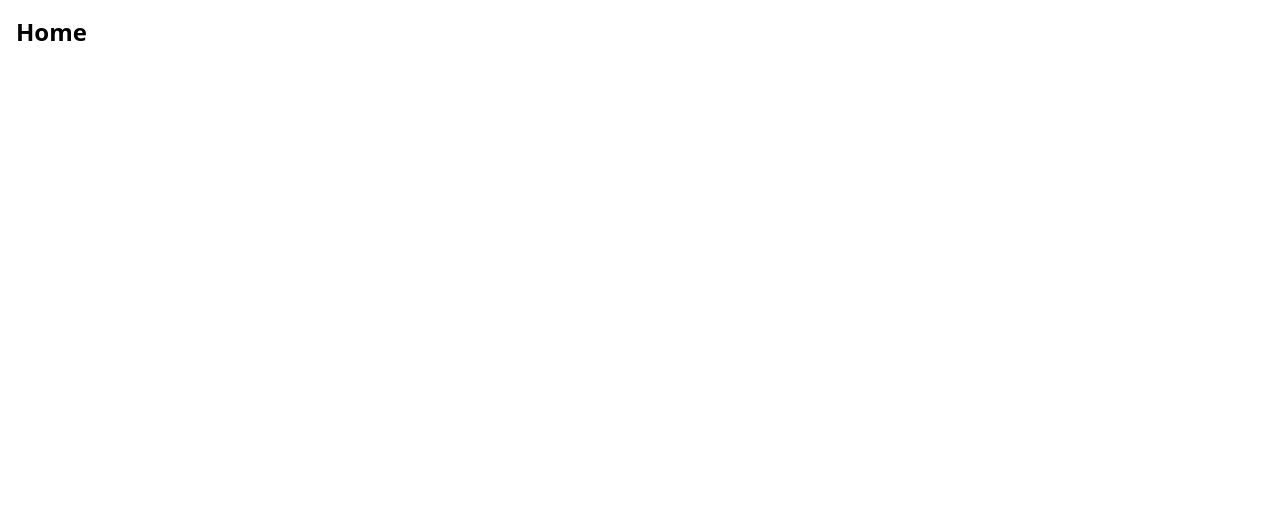
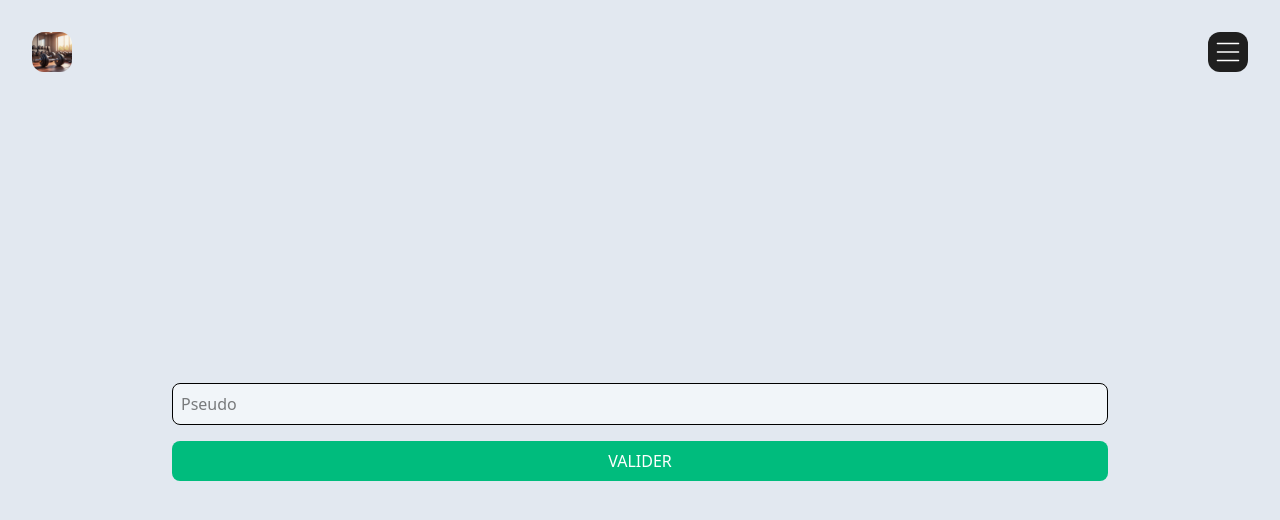
Before and after one commit to bastos-rcd/Trainly, a React (Vite) app: page / in a window 1280 px wide. Shown: the top 520 px of the page. Built offline with nearby package versions, Linux system fonts and the light colour scheme.

Commit message:
feat(Home): login/router

```diff
--- a/index.html
+++ b/index.html
@@ -3,7 +3,7 @@
 
 <head>
   <meta charset="UTF-8" />
-  <link rel="icon" type="image/x-icon" href="/favicon.ico" />
+  <link rel="icon" type="image/x-icon" href="/favicon.webp" />
   <meta name="viewport" content="width=device-width, initial-scale=1.0" />
   <title>Trainly</title>
 </head>
--- a/package.json
+++ b/package.json
@@ -10,6 +10,7 @@
   },
   "dependencies": {
     "@tailwindcss/vite": "^4.1.17",
+    "dexie": "^4.2.1",
     "react": "^19.2.0",
     "react-dom": "^19.2.0",
     "react-router-dom": "^7.9.6"
--- a/src/App.tsx
+++ b/src/App.tsx
@@ -1,9 +1,52 @@
-import { Outlet } from "react-router-dom";
+import { useState } from "react";
+import { Outlet, Link } from "react-router-dom";
 
 export default function App() {
+  const [isOpen, setIsOpen] = useState(true);
+
+  const toggleMenu = () => {
+    setIsOpen(!isOpen);
+  };
+
   return (
-    <>
-      <Outlet />
-    </>
+    <div className="h-screen flex flex-col overflow-hidden bg-slate-200">
+      <header className="fixed top-0 z-50 w-full flex flex-row justify-between items-center bg-transparent p-4 md:p-8">
+        <Link to="/">
+          <img className="rounded-xl w-10 h-auto" src="/favicon.webp" />
+        </Link>
+
+        <button
+          className="flex justify-center items-center rounded-xl bg-[#1f1f1f] p-2"
+          onClick={toggleMenu}
+        >
+          <svg
+            className="w-6 h-6"
+            aria-hidden="true"
+            xmlns="http://www.w3.org/2000/svg"
+            fill="none"
+            viewBox="0 0 17 14"
+          >
+            <path
+              stroke="#FFFFFF"
+              strokeLinecap="round"
+              strokeLinejoin="round"
+              strokeWidth="1"
+              d="M1 1h15M1 7h15M1 13h15"
+            ></path>
+          </svg>
+        </button>
+
+        <nav
+          hidden={isOpen}
+          className="text-white font-extralight absolute top-20 right-4 bg-[#1f1f1f] rounded-xl flex-col justify-center items-center p-4 gap-y-2"
+        >
+          {/* <Link to="/">Home</Link> */}
+        </nav>
+      </header>
+
+      <div className="flex-1 overflow-y-auto pt-16 px-4">
+        <Outlet />
+      </div>
+    </div>
   );
 }
--- /dev/null
+++ b/src/components /ProtectedRoute.jsx
@@ -0,0 +1,26 @@
+import { useEffect, useState } from "react";
+import { useNavigate } from "react-router-dom";
+import { getUser } from "../services/userService";
+
+export default function ProtectedRoute({ children }) {
+  const navigate = useNavigate();
+  const [user, setUser] = useState(null);
+
+  useEffect(() => {
+    async function checkUser() {
+      const user = await getUser();
+      if (!user) {
+        navigate("/", { replace: true });
+      } else {
+        setUser(user);
+      }
+    }
+    checkUser();
+  }, [navigate]);
+
+  if (!user) {
+    return null;
+  }
+
+  return children;
+}
--- /dev/null
+++ b/src/db/db.ts
@@ -0,0 +1,7 @@
+import Dexie from "dexie";
+
+export const db: Dexie = new Dexie("trainlydb");
+
+db.version(1).stores({
+    user: 'name'
+});
--- a/src/main.tsx
+++ b/src/main.tsx
@@ -3,14 +3,26 @@ import { createBrowserRouter, RouterProvider } from "react-router-dom";
 
 import "./style.css";
 import App from "./App.jsx";
+import ProtectedRoute from "./components /ProtectedRoute.jsx";
 
 import Home from "./pages/Home.jsx";
+import Programs from "./pages/Programs.jsx";
 
 const router = createBrowserRouter([
   {
     path: "/",
     element: <App />,
-    children: [{ path: "/", element: <Home /> }],
+    children: [
+      { path: "/", element: <Home /> },
+      {
+        path: "/programs",
+        element: (
+          <ProtectedRoute>
+            <Programs />
+          </ProtectedRoute>
+        ),
+      },
+    ],
   },
 ]);
 
--- a/src/pages/Home.jsx
+++ b/src/pages/Home.jsx
@@ -1,7 +1,49 @@
+import { useEffect, useState } from "react";
+import { useNavigate } from "react-router-dom";
+import { getUser, setUser } from "../services/userService";
+
 export default function Home() {
+  const navigate = useNavigate();
+  const [name, setName] = useState("");
+
+  useEffect(() => {
+    async function checkUser() {
+      const user = await getUser();
+      if (user) {
+        navigate("/programs", { replace: true });
+      }
+    }
+    checkUser();
+  }, [navigate]);
+
+  const handleChange = (e) => {
+    setName(e.target.value);
+  };
+
+  const handleClick = async (e) => {
+    e.preventDefault();
+    if (name.trim().length === 0) return;
+
+    await setUser(name);
+    navigate("/programs", { replace: true });
+  };
+
   return (
-    <div className="p-4">
-      <h1 className="text-2xl font-bold">Home</h1>
+    <div className="h-full flex flex-col items-center justify-center gap-4">
+      <input
+        type="text"
+        value={name}
+        onChange={handleChange}
+        placeholder="Pseudo"
+        className="w-3/4 border rounded-lg bg-slate-100 p-2"
+      />
+
+      <button
+        onClick={handleClick}
+        className="w-3/4 text-white uppercase rounded-lg bg-emerald-500 p-2"
+      >
+        Valider
+      </button>
     </div>
   );
 }
--- /dev/null
+++ b/src/pages/Programs.jsx
@@ -0,0 +1,7 @@
+export default function Programs() {
+  return (
+    <>
+      <h1 className="text-2xl font-bold">Programs</h1>
+    </>
+  );
+}
--- /dev/null
+++ b/src/services/userService.ts
@@ -0,0 +1,10 @@
+import { db } from "../db/db";
+
+export async function getUser(): Promise<{ name: string }> {
+    return await db.table("user").toArray().then((users) => users[0]);
+}
+
+export async function setUser(name: string): Promise<void> {
+    db.table("user").clear();
+    await db.table("user").add({ name });
+}
```
Also changed, not shown: public/favicon.webp (added), 1 other file (tests, documents, lock files or other folders).
